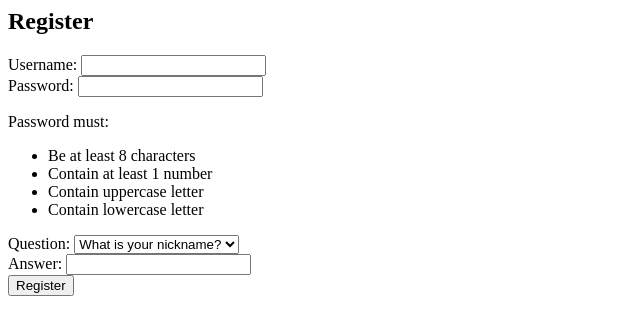
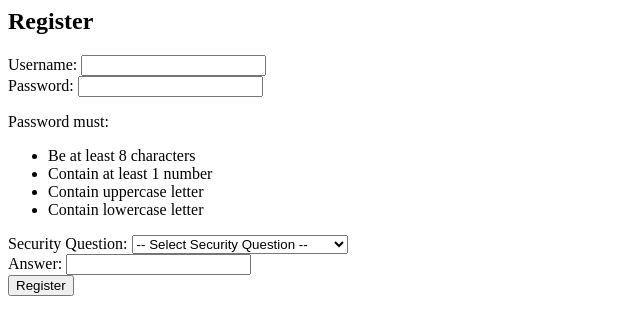
Before and after one commit to EYXY8317/T2610-G027, a Flask app: page /register in a window 1280 px wide. Shown: the top 335 px of the page, without its empty margins (0-640 px from the left). Run offline with Flask 3, Linux system fonts and the light colour scheme.

Commit message:
added three more security questions

```diff
--- a/Finance/templates/register.html
+++ b/Finance/templates/register.html
@@ -11,13 +11,20 @@
     <li>Contain lowercase letter</li>
 </ul>
 
-    Question:
-    <select name="question">
-        <option>What is your nickname?</option>
-        <option>Where is your birth city?</option>
-    </select><br>
+    <!-- Security Question -->
+<label>Security Question:</label>
+<select name="question" required>
+    <option value="">-- Select Security Question --</option>
+    <option value="nickname">What is your nickname?</option>
+    <option value="birth_city">Where is your birth city?</option>
+    <option value="favourite_subject">What is your favourite subject?</option>
+    <option value="mother_name">What is your mother's name?</option>
+    <option value="best_friend">What is your best friend's name?</option>
+</select><br>
 
-    Answer: <input name="answer"><br>
+    <!-- Answer -->
+    <label>Answer:</label>
+    <input name="answer" required><br>
 
     <button type="submit">Register</button>
 </form>
```
